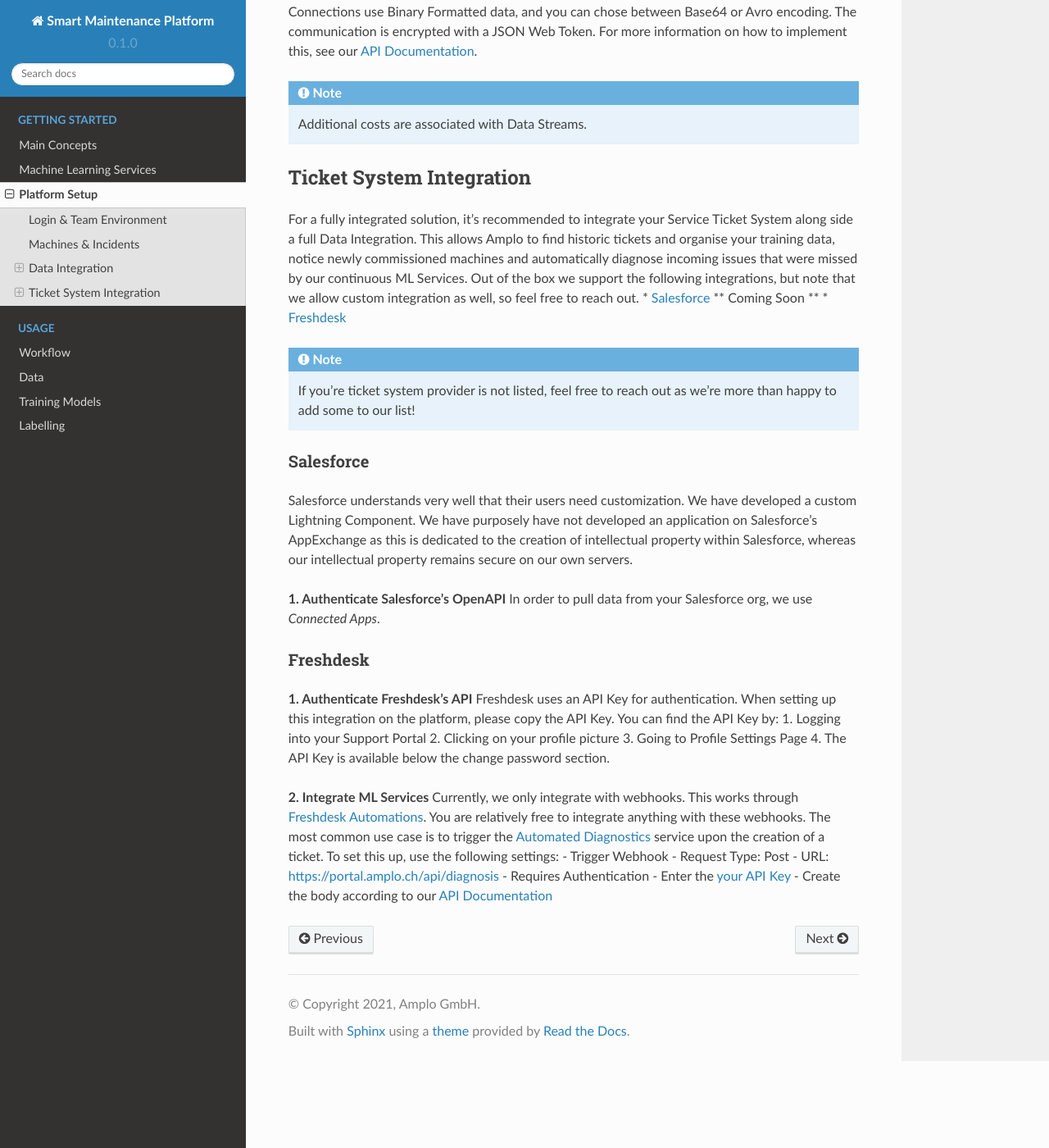
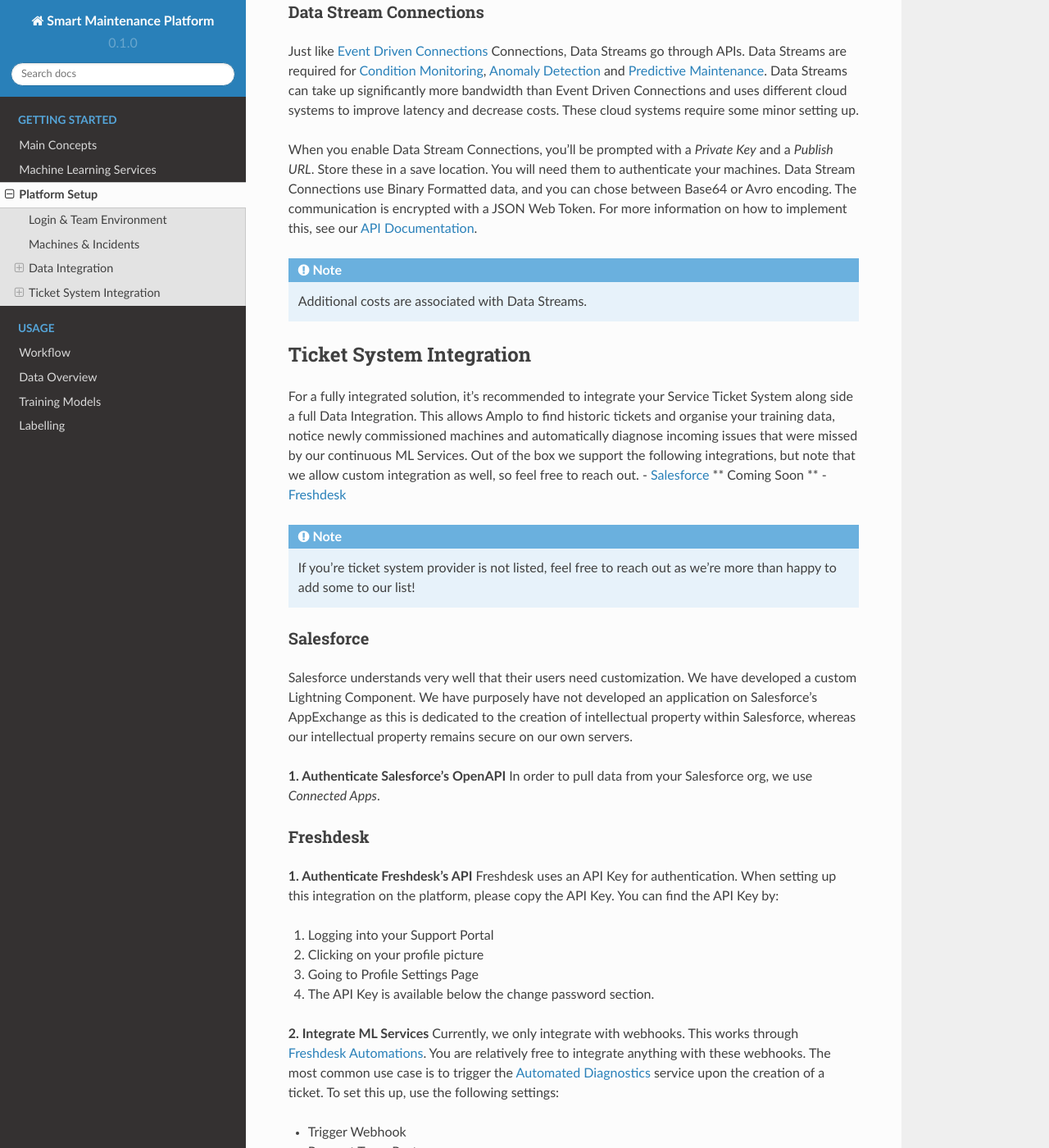
Before and after one commit to Amplo-AG/Platform-Documentation, a Sphinx documentation site: the page built from docs/source/Getting_Started/Setup.rst, in a window 1280 px wide and 1400 px high, scrolled down 3226 px. Shown: the whole window at 82% size. Built offline with Sphinx 7.4.7 and the Read the Docs theme 2.0.0, drawn with Linux system fonts in a browser that asks for light colours; pages that are not in the unit, such as notebooks, are missing from menus; some of the changed text lies outside the part shown.

Commit message:
list fixes

```diff
--- a/docs/source/Getting_Started/Setup.rst
+++ b/docs/source/Getting_Started/Setup.rst
@@ -43,9 +43,10 @@
 data is send at a fixed interval (often once a second to once a minute).
 
 We have three data integrations:
-* :ref:`ref-cloud-storage`
-* :ref:`ref-event-driven`
-* :ref:`ref-data-streams`
+
+- :ref:`ref-cloud-storage`
+- :ref:`ref-event-driven`
+- :ref:`ref-data-streams`
 
 .. _ref-cloud-storage:
 
@@ -53,9 +54,10 @@
 ^^^^^^^^^^^^^^^^^^^
 With the purpose of creating the initial training data and getting a maximum amount of
 operational data for anomaly detection, we have off the shelf data connectors for:
-* :ref:`ref-google-storage`
-* :ref:`ref-amazon-storage`
-* :ref:`ref-azure-storage`
+
+- :ref:`ref-google-storage`
+- :ref:`ref-amazon-storage`
+- :ref:`ref-azure-storage`
 
 .. note::
     If your cloud vendor or storage service is not listed, we're more than happy to add a few names on our list!
@@ -134,9 +136,10 @@
 Secure Storage Connections
 ~~~~~~~~~~~~~~~~~~~~~~~~~~
 To ensure a safe and secure Storage Connection, make sure to follow RBAC's best practices:
-* Assign only permissions we need
-* Rotate Account Keys
-* Separate duties for account roles
+
+- Assign only permissions we need
+- Rotate Account Keys
+- Separate duties for account roles
 
 
 .. _ref-event-driven:
@@ -174,8 +177,8 @@
 machines and automatically diagnose incoming issues that were missed by our continuous ML Services.
 Out of the box we support the following integrations, but note that we allow custom integration as well, so feel free
 to reach out.
-* :ref:`ref-salesforce` ** Coming Soon **
-* :ref:`ref-freshdesk`
+- :ref:`ref-salesforce` ** Coming Soon **
+- :ref:`ref-freshdesk`
 
 .. note::
     If you're ticket system provider is not listed, feel free to reach out as we're more than happy to add some to our list!
@@ -200,6 +203,7 @@
 **1. Authenticate Freshdesk's API**
 Freshdesk uses an API Key for authentication. When setting up this integration on the platform, please copy the API Key.
 You can find the API Key by:
+
 1. Logging into your Support Portal
 2. Clicking on your profile picture
 3. Going to Profile Settings Page
@@ -209,6 +213,7 @@
 Currently, we only integrate with webhooks. This works through `Freshdesk Automations <https://support.freshdesk.com/support/solutions/articles/132589-using-webhooks-in-automation-rules-that-run-on-ticket-updates>`_.
 You are relatively free to integrate anything with these webhooks. The most common use case is to trigger the
 :ref:`ref-automated-diagnostics` service upon the creation of a ticket. To set this up, use the following settings:
+
 - Trigger Webhook
 - Request Type: Post
 - URL: https://portal.amplo.ch/api/diagnosis
--- a/docs/source/Usage/Data.rst
+++ b/docs/source/Usage/Data.rst
@@ -1,8 +1,8 @@
-Data
-====
+Data Overview
+=============
 
 
-All your data logs are organised by :doc:`Services` and Incidents.
+All your data logs are organised by :doc:`../Services` and Incidents.
 
 .. image:: ../images/data_overview.PNG
   :width: 600
```
Also changed, not shown: docs/source/Usage/Labelling.rst (+22 -3 lines), docs/source/Usage/Workflow.rst (+14 -12 lines).
